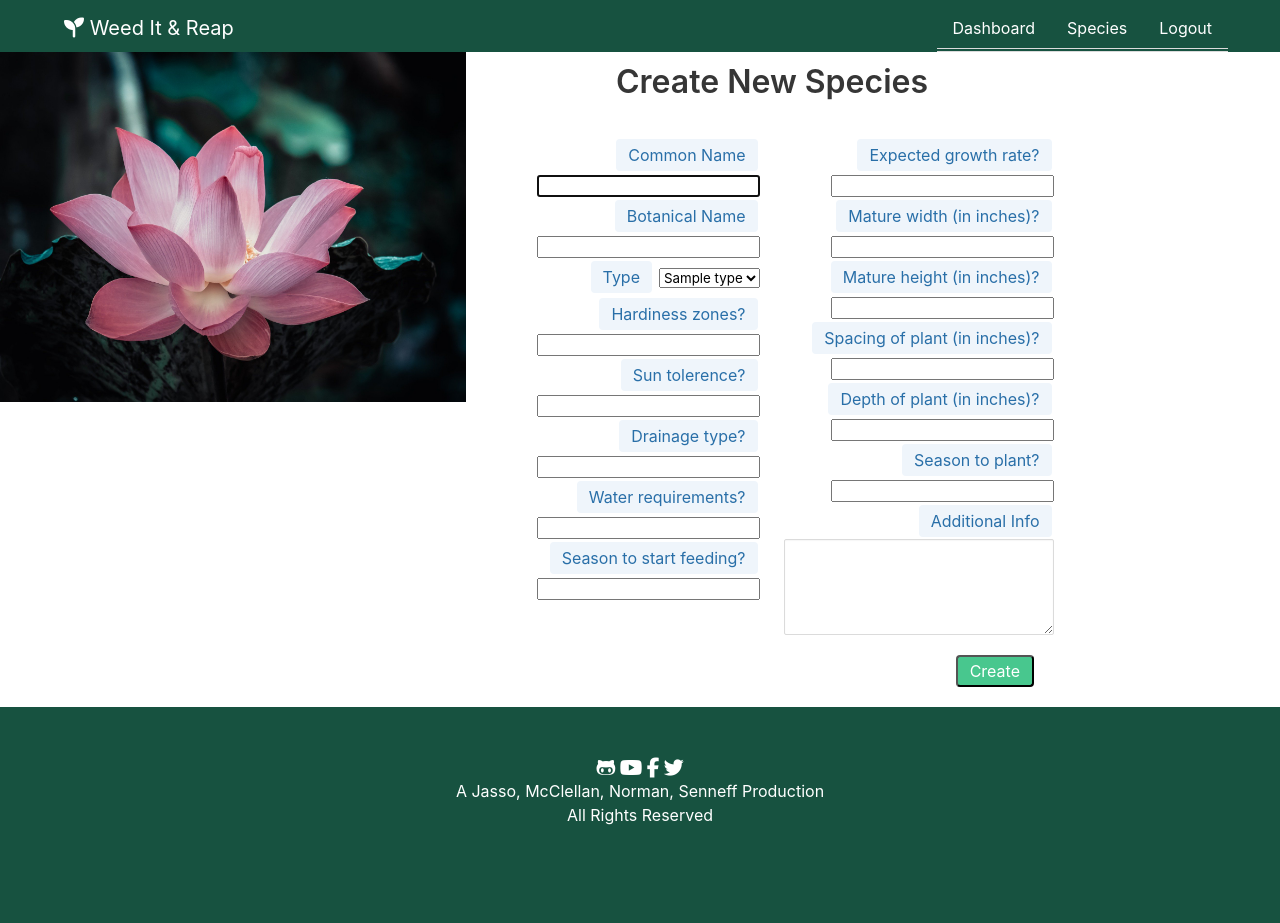
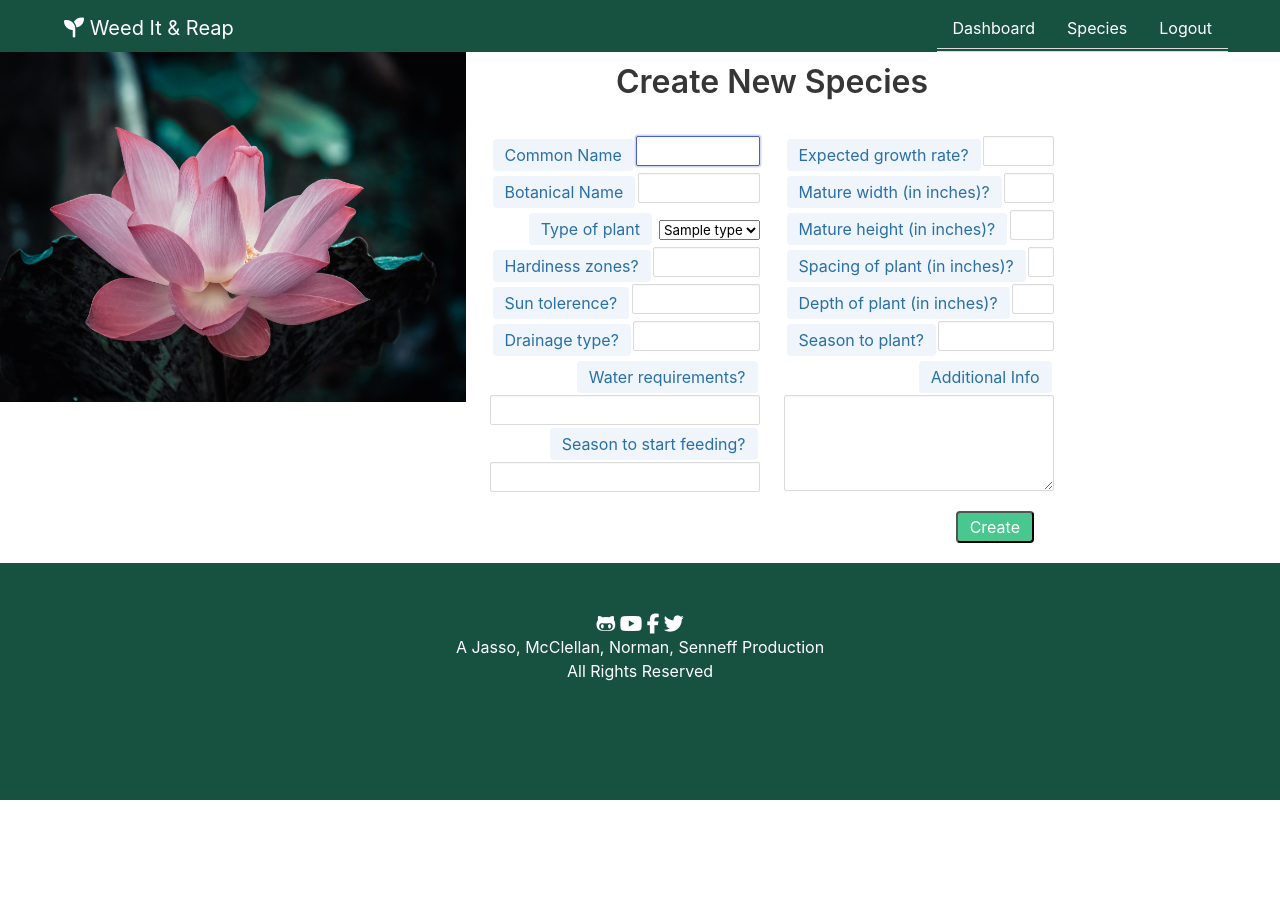
Before and after one commit to CucciPro/proj2-group6-1, a Node server app: page /new-species in a window 1280 px wide. After the commit the page ends 800 px from the top, so only its background shows below. Run offline with Node 20, Linux system fonts and the light colour scheme; a user stored in the database is signed in; tables that the repository leaves empty hold one stand-in row (values such as "Sample post"); some libraries are stand-ins or nearby versions.

Commit message:
form styling species

```diff
--- a/public/stylesheets/style.css
+++ b/public/stylesheets/style.css
@@ -65,7 +65,7 @@ html {
 }
 
 div.card {
-  padding: 50px;
+  padding: 80px;
 }
 
 .plant-block {
--- a/views/edit-species.handlebars
+++ b/views/edit-species.handlebars
@@ -28,7 +28,7 @@
                     <input class="input is-small" type="text" name="species_hardiness"
                         value="{{speciesData.hardiness_zones}}" maxlength="100" required />
                 </div>
-                <div>
+                <div class="label-input">
                     <label class="form-label tag is-info is-light is-medium" for="species_tolerance">Sun
                         tolerence?</label>
                     <input class="input is-small" type="text" name="species_tolerance"
--- a/views/new-species.handlebars
+++ b/views/new-species.handlebars
@@ -2,81 +2,81 @@
     <h1 class="column is-multiline title">Create New Species</h1>
     <form class="columns" id="new-species-form">
         <div class="column">
-            <div>
+            <div class="label-input">
                 <label class="form-label tag is-info is-light is-medium" for="species_common">Common Name</label>
-                <input type="text" name="species_common" autofocus maxlength="100" required />
+                <input class="input is-small" type="text" name="species_common" autofocus maxlength="100" required />
+            </div>
+            <div class="label-input">
+                <label class="form-label tag is-info is-light is-medium" for="species_botanical">Botanical Name</label>
+                <input class="input is-small" type="text" name="species_botanical" maxlength="100" required />
             </div>
             <div>
-                <label class="form-label tag is-info is-light is-medium" for="species_botanical">Botanical Name</label>
-                <input type="text" name="species_botanical" maxlength="100" required />
-            </div>
-            <div>
-                <label class="form-label tag is-info is-light is-medium" for="type_id">Type</label>
+                <label class="form-label tag is-info is-light is-medium" for="type_id">Type of plant</label>
                 <select name="type_id">
                     {{#each newTypeList}}
                     <option value="{{type_id}}">{{type_name}}</option>
                     {{/each}}
                 </select>
-                <div>
+                <div class="label-input">
                     <label class="form-label tag is-info is-light is-medium" for="species_hardiness">Hardiness
                         zones?</label>
-                    <input type="text" name="species_hardiness" maxlength="100" required />
+                    <input class="input is-small" type="text" name="species_hardiness" maxlength="100" required />
                 </div>
-                <div>
+                <div class="label-input">
                     <label class="form-label tag is-info is-light is-medium" for="species_tolerance">Sun
                         tolerence?</label>
-                    <input type="text" name="species_tolerance" maxlength="100" required />
+                    <input class="input is-small" type="text" name="species_tolerance" maxlength="100" required />
                 </div>
-                <div>
+                <div class="label-input">
                     <label class="form-label tag is-info is-light is-medium" for="species_drainage">
                         Drainage type?</label>
-                    <input type="text" name="species_drainage" maxlength="100" required />
+                    <input class="input is-small" type="text" name="species_drainage" maxlength="100" required />
                 </div>
-                <div>
+                <div class="">
                     <label class="form-label tag is-info is-light is-medium" for="species_water">Water
                         requirements?</label>
-                    <input type="text" name="species_water" maxlength="100" required />
+                    <input class="input is-small" type="text" name="species_water" maxlength="100" required />
                 </div>
-                <div>
+                <div class="">
                     <label class="form-label tag is-info is-light is-medium" for="species_feeding">Season to start
                         feeding?</label>
-                    <input type="text" name="species_feeding" maxlength="100" required />
+                    <input class="input is-small" type="text" name="species_feeding" maxlength="100" required />
                 </div>
             </div>
         </div>
         <div class="column">
-            <div>
+            <div class="label-input">
                 <label class="form-label tag is-info is-light is-medium" for="species_growth">Expected growth
                     rate?</label>
-                <input type="text" name="species_growth" maxlength="100" required />
+                <input class="input is-small" type="text" name="species_growth" maxlength="100" required />
             </div>
-            <div>
+            <div class="label-input">
                 <label class="form-label tag is-info is-light is-medium" for="species_width">Mature width (in
                     inches)?</label>
-                <input type="number" name="species_width" required />
+                <input class="input is-small" type="number" name="species_width" required />
             </div>
-            <div>
+            <div class="label-input">
                 <label class="form-label tag is-info is-light is-medium" for="species_height">Mature height
                     (in inches)?</label>
-                <input type="number" name="species_height" required />
+                <input class="input is-small" type="number" name="species_height" required />
             </div>
-            <div>
+            <div class="label-input">
                 <label class="form-label tag is-info is-light is-medium" for="species_spacing">Spacing of plant (in
                     inches)?</label>
-                <input type="number" name="species_spacing" required />
+                <input class="input is-small" type="number" name="species_spacing" required />
             </div>
-            <div>
+            <div class="label-input">
                 <label class="form-label tag is-info is-light is-medium" for="species_depth">Depth of plant (in
                     inches)?</label>
-                <input type="number" name="species_depth" required />
+                <input class="input is-small" type="number" name="species_depth" required />
             </div>
-            <div>
+            <div class="label-input">
                 <label class="form-label tag is-info is-light is-medium" for="species_planting">Season to
                     plant?</label>
-                <input type="text" name="species_planting" maxlength="100" required />
+                <input class="input is-small" type="text" name="species_planting" maxlength="100" required />
             </div>
-            <div>
-                <label class="form-label tag is-info is-light is-medium" for="species_additional_info">Additional
+            <div class="">
+                <label class=" form-label tag is-info is-light is-medium" for="species_additional_info">Additional
                     Info</label>
                 <textarea class="textarea is-small" name="species_additional_info" maxlength="500" required></textarea>
             </div>
```
